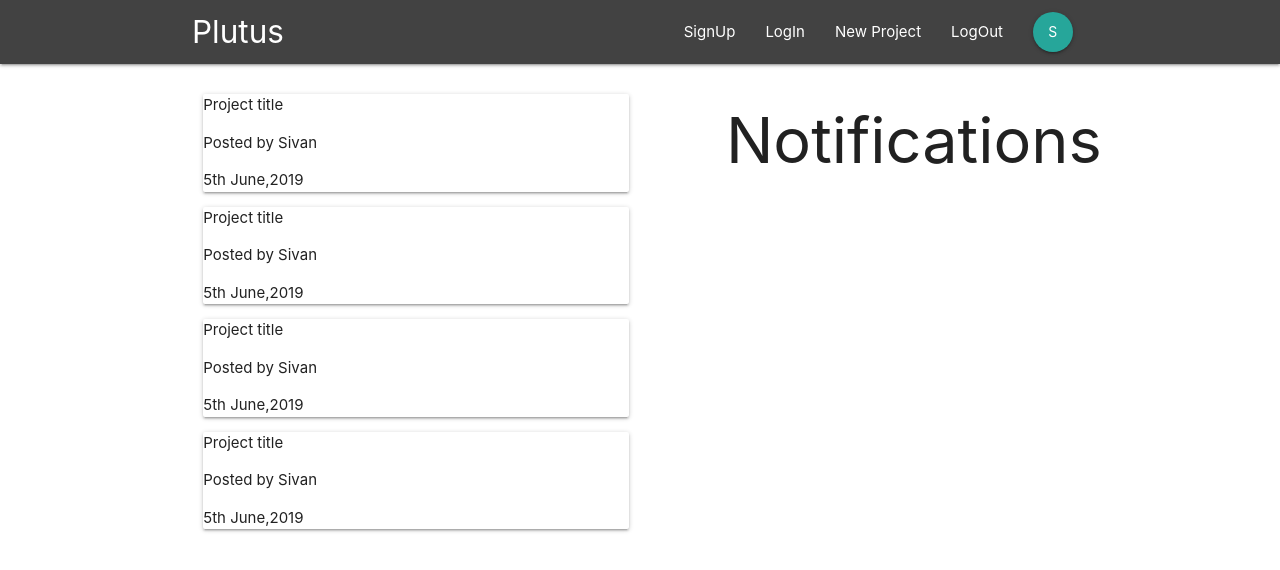
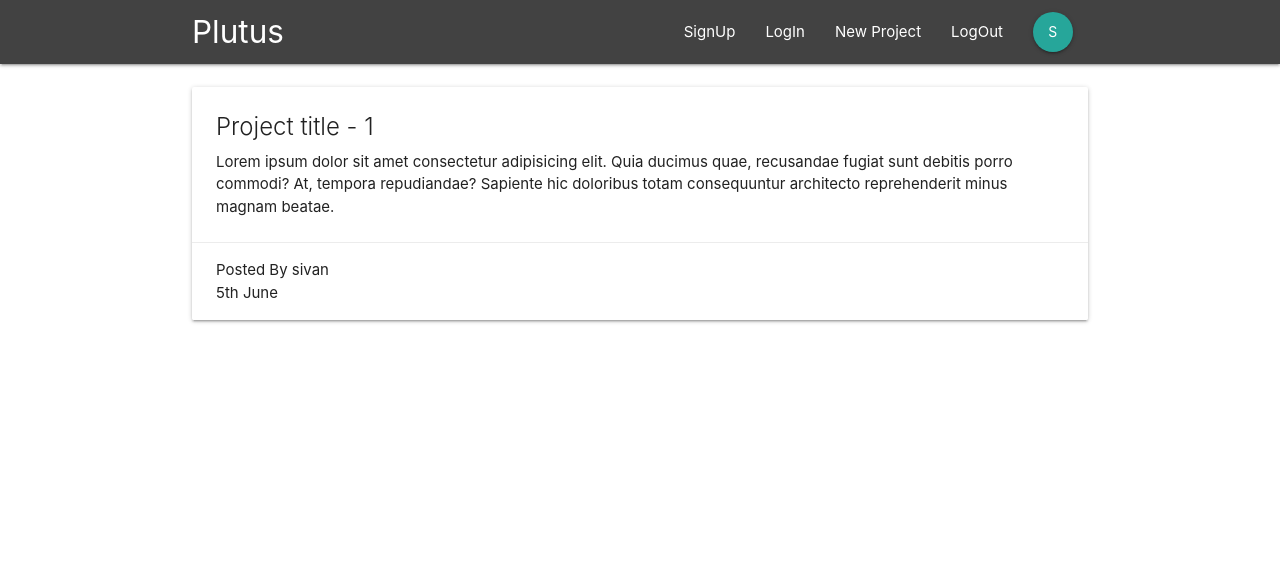
Before and after one commit to sivanpayyadakath/Plutus, a React (Create React App) app: page /project/1 in a window 1280 px wide. Shown: the top 570 px of the page. Built offline with nearby package versions, Linux system fonts and the light colour scheme.

Commit message:
project-details with id route

```diff
--- a/src/App.js
+++ b/src/App.js
@@ -2,6 +2,7 @@ import React, { Component } from 'react';
 import { BrowserRouter, Switch, Route } from 'react-router-dom'
 import Navbar from './components/layout/Navbar'
 import Dashboard from './components/dashboard/Dashboard'
+import ProjectDetails from './components/projects/ProjectDetails'
 
 class App extends Component {
   render() {
@@ -10,7 +11,8 @@ class App extends Component {
       <div className="App">
           <Navbar/>
           <Switch>
-            <Route path='/' component={Dashboard} />
+            <Route exact path='/' component={Dashboard} />
+            <Route path='/project/:id' component={ProjectDetails} />
           </Switch>
       </div>
     </BrowserRouter>
--- a/src/components/projects/ProjectDetails.js
+++ b/src/components/projects/ProjectDetails.js
@@ -0,0 +1,21 @@
+import React from 'react'
+
+const ProjectDetails = (props) => {
+  const id = props.match.params.id;
+  return (
+    <div className="container section project-details">
+        <div className="card">
+            <div className="card-content">
+                <span className="card-title">Project title - {id}</span>
+                <p>Lorem ipsum dolor sit amet consectetur adipisicing elit. Quia ducimus quae, recusandae fugiat sunt debitis porro commodi? At, tempora repudiandae? Sapiente hic doloribus totam consequuntur architecto reprehenderit minus magnam beatae.</p>
+            </div>
+            <div className="card-action">
+                <div>Posted By sivan</div>
+                <div>5th June</div>
+            </div>
+        </div>
+    </div>
+  )
+}
+
+export default ProjectDetails
```
